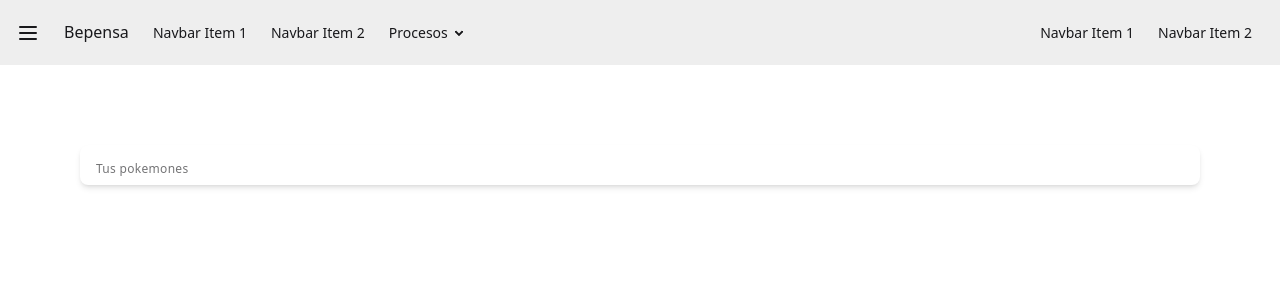
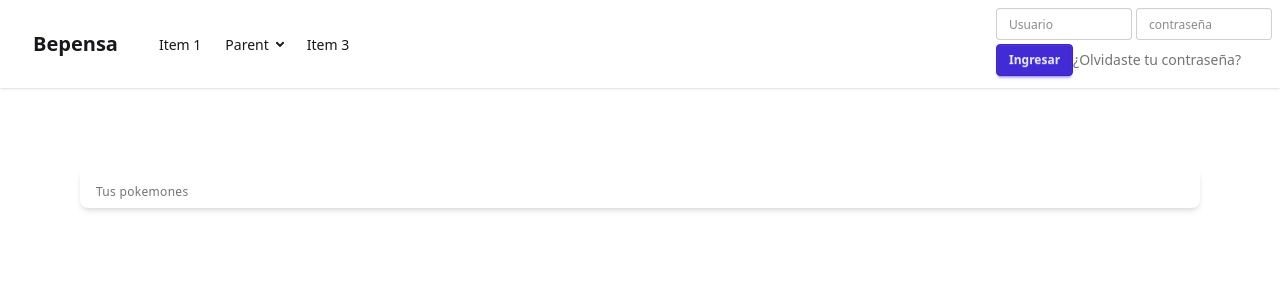
Before and after one commit to jeangelg/client, an Angular app: page / in a window 1280 px wide. Shown: the top 300 px of the page. Built offline with nearby package versions, Linux system fonts and the light colour scheme; no server answers.

Commit message:
Se agrega mejora al navbar

```diff
--- a/src/layout/nav/nav.html
+++ b/src/layout/nav/nav.html
@@ -1,61 +1,72 @@
+<div class="navbar bg-base-100 shadow-sm">
+  <div class="navbar flex-1">
+    <div class="dropdown">
+      <!-- Esta parte es para el drop down movil -->
+      <div tabindex="0" role="button" class="btn btn-ghost lg:hidden">
+        <svg xmlns="http://www.w3.org/2000/svg" class="h-5 w-5" fill="none" viewBox="0 0 24 24" stroke="currentColor">
+          <path stroke-linecap="round" stroke-linejoin="round" stroke-width="2" d="M4 6h16M4 12h8m-8 6h16" />
+        </svg>
+      </div>
+      <ul tabindex="0" class="menu menu-sm dropdown-content bg-base-100 rounded-box z-1 mt-3 w-52 p-2 shadow">
+        <li><a>Item 1</a></li>
+        <li>
+          <a>Parent</a>
+          <ul class="p-2">
+            <li><a>Submenu 1</a></li>
+            <li><a>Submenu 2</a></li>
+          </ul>
+        </li>
+        <li><a>Item 3</a></li>
+        <form class="w-40">
+          <div class="flex flex-col">
+            <input id="usuario" type="text" placeholder="Usuario" class="input required my-1 input-sm" />
+            <input id="password" type="password" placeholder="contraseña " class="input required  input-sm" />
+          </div>
 
-<div class="drawer">
-  <input id="my-drawer-3" type="checkbox" class="drawer-toggle" />
-  <div class="drawer-content flex flex-col">
-    <!-- Navbar -->
-    <div class="navbar bg-base-300 w-full">
-      <div class="flex-none">
-        <label for="my-drawer-3" aria-label="open sidebar" class="btn btn-square btn-ghost">
-          <svg
-            xmlns="http://www.w3.org/2000/svg"
-            fill="none"
-            viewBox="0 0 24 24"
-            class="inline-block h-6 w-6 stroke-current"
-          >
-            <path
-              stroke-linecap="round"
-              stroke-linejoin="round"
-              stroke-width="2"
-              d="M4 6h16M4 12h16M4 18h16"
-            ></path>
-          </svg>
+          <div class="flex flex-wrap m-1">
+            <button class="btn btn-primary btn-sm">Ingresar</button>
+            <label class="label">
+              <a href="#" class="label-text-alt link link-hover text-sm">¿Olvidaste tu contraseña?</a>
             </label>
           </div>
-      <!-- <div class="mx-2 flex-1 px-2">Bepensa -->
-        <div class="mx-2 flex-2 px-2">Bepensa
-        <ul class="menu menu-horizontal">
-          <!-- Navbar menu content here -->
-          <li><a>Navbar Item 1</a></li>
-          <li><a>Navbar Item 2</a></li>
+        </form>
+
+      </ul>
+
+    </div>
+    <a class="btn btn-ghost text-xl">Bepensa</a>
+  </div>
+  <!-- Codigo para la parte de pantalla grande -->
+  <div class="navbar-start hidden lg:flex">
+    <ul class="menu menu-horizontal px-1">
+      <li><a>Item 1</a></li>
       <li>
         <details>
-              <summary>Procesos</summary>
-              <ul>
-                <li class="w-3xs"><a>Pendientes Por timbrar</a></li>
-                <li><a>Submenu 2</a></li>
+          <summary>Parent</summary>
+          <ul class="p-2">
+            <li class="w-30"><a>Submenu 1</a></li>
+            <li class="w-30"><a>Submenu 2</a></li>
           </ul>
         </details>
       </li>
+      <li><a>Item 3</a></li>
     </ul>
   </div>
+  <div class="navbar-end hidden lg:flex">
+    <form class="w-70">
 
-      <div class="hidden flex-none lg:block">
-        <ul class="menu menu-horizontal ">
-          <!-- Navbar menu content here -->
-          <li><a>Navbar Item 1</a></li>
-          <li><a>Navbar Item 2</a></li>
-        </ul>
+      <div class="flex flex-row">
+        <input id="usuario" type="text" placeholder="Usuario" class="input required mx-1 input-sm" />
+        <input id="password" type="password" placeholder="contraseña " class="input required  input-sm" />
+      </div>
+
+      <div class="flex flex-wrap m-1">
+        <button class="btn btn-primary btn-sm">Ingresar</button>
+        <label class="label">
+          <a href="#" class="label-text-alt link link-hover text-sm">¿Olvidaste tu contraseña?</a>
+        </label>
+      </div>
+
+    </form>
   </div>
 </div>
-    <!-- Page content here -->
-    <!--  AQUI SE LE PUEDE METER OTRO NAVBAR, PARA QUE SE VEAN MAS MENUS -->
-  </div>
-  <div class="drawer-side">
-    <label for="my-drawer-3" aria-label="close sidebar" class="drawer-overlay"></label>
-    <ul class="menu bg-base-200 min-h-full w-80 p-4">
-      <!-- Sidebar content here -->
-      <li><a>Sidebar Item 1</a></li>
-      <li><a>Sidebar Item 2</a></li>
-    </ul>
-  </div>
-</div>
--- a/src/layout/nav/nav.ts
+++ b/src/layout/nav/nav.ts
@@ -1,8 +1,9 @@
 import { Component } from '@angular/core';
+
 
 @Component({
   selector: 'app-nav',
-  imports: [],
+  imports: [ ],
   templateUrl: './nav.html',
   styleUrl: './nav.css'
 })
```
Lines whose indentation alone changed are shown as unchanged.
